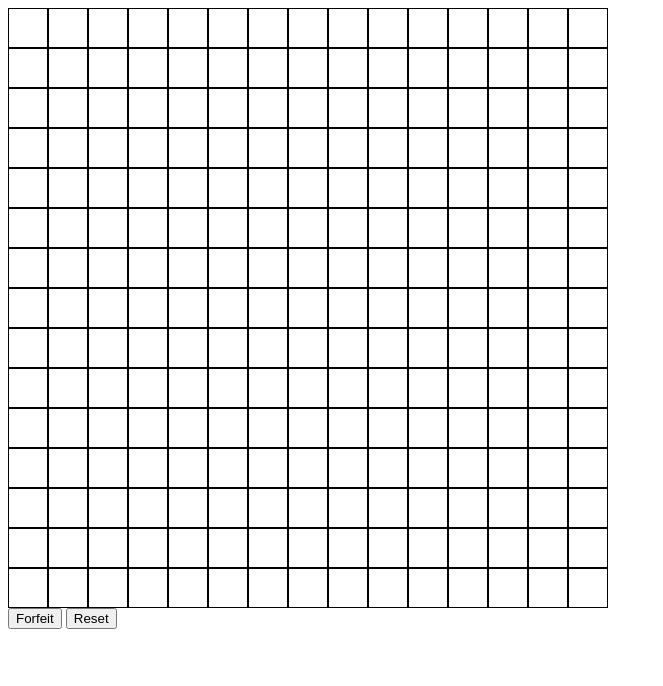
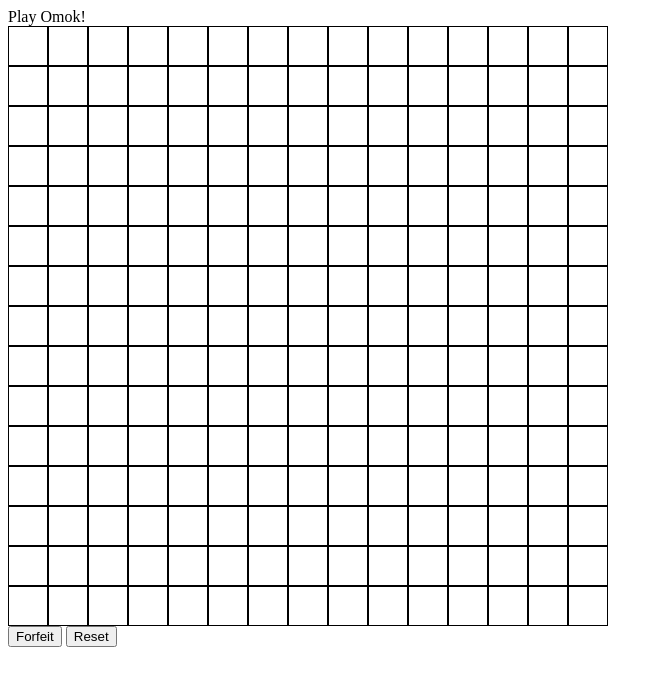
Before and after one commit to tru0073/Omok, a plain HTML site: page index.html in a window 1280 px wide. Shown: the whole page, without its empty margins (0-663 px from the left). Drawn offline with Linux system fonts and the light colour scheme.

Commit message:
Added a main message board

```diff
--- a/index.html
+++ b/index.html
@@ -11,6 +11,7 @@
 </head>
 <body>
     <main>
+        <div class="message-board" id="top">Play Omok!</div>
         <div class="gameboard">
             <div class="field" data-index="0"></div>
             <div class="field" data-index="1"></div>
```
